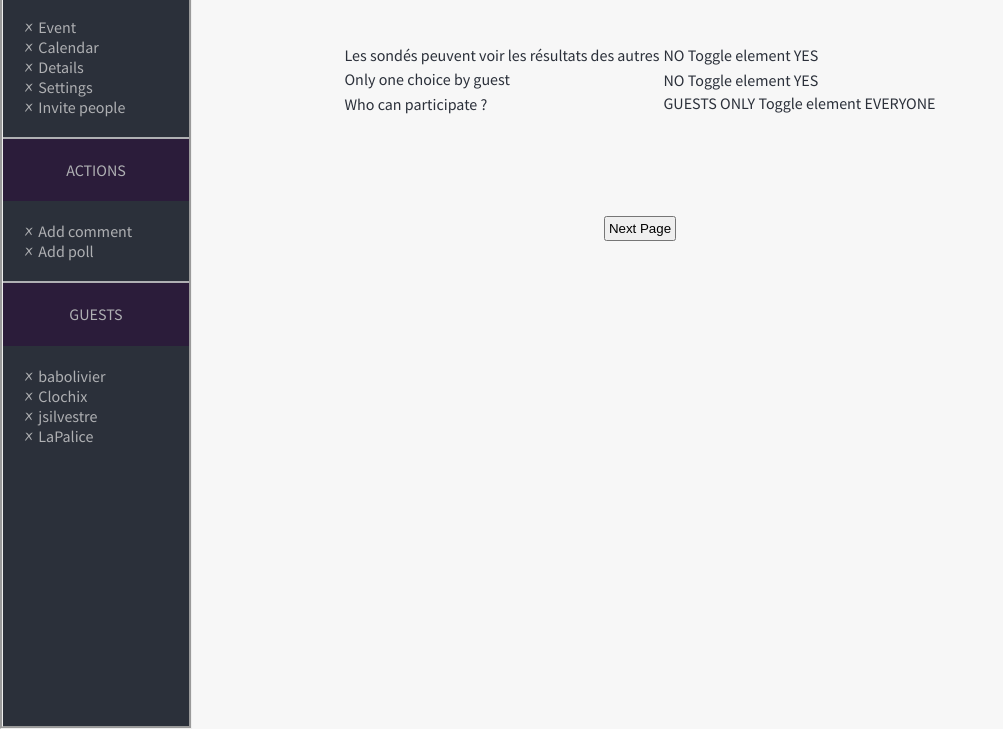
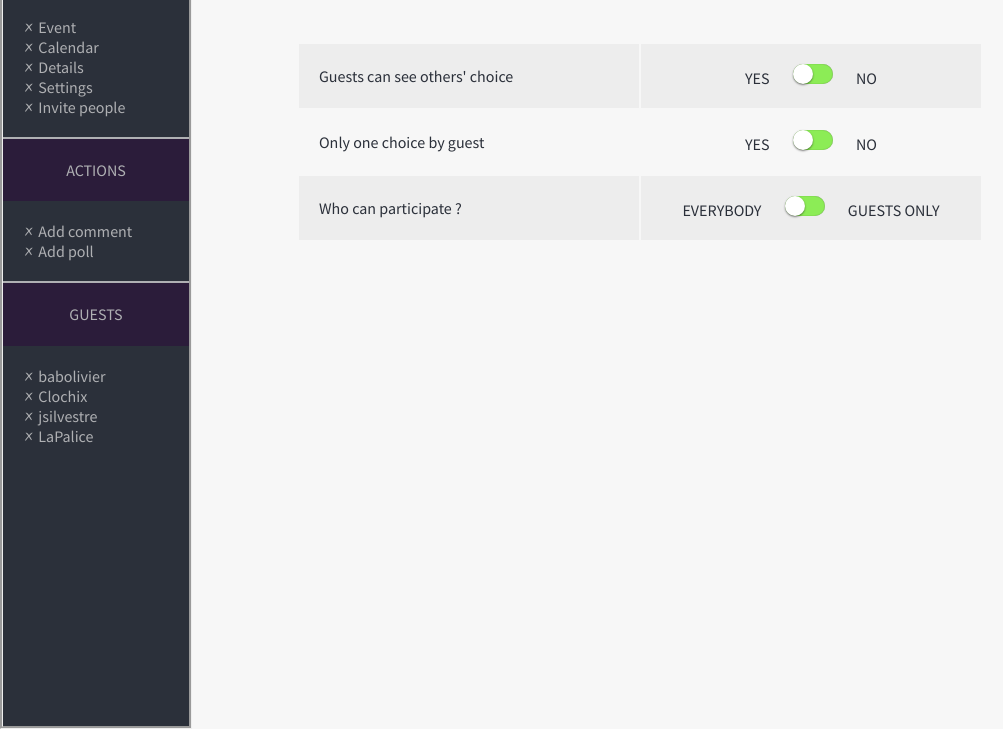
Before and after one commit to LaPalice/Cozy-planner, a website: page Cozy-planner Settings.html in a window 1280 px wide. Shown: the part 71-800 px from the top of the page, without its empty margins (0-1003 px from the left). Drawn offline with Linux system fonts and the light colour scheme.

Commit message:
Settings done

```diff
--- a/Cozy-planner Settings.html
+++ b/Cozy-planner Settings.html
@@ -45,44 +45,48 @@
 	<h1>Settings</h1>
 
 	<table>
-		<tr>
+		<tr class="darkgreyrow">
 			<td>
-				Les sondés peuvent voir les résultats des autres
+				Guests can see others' choice
 			</td>
-			<td>
-				<div>
-					NO
-					<span class="toggle">
-						Toggle element
-					</span>
-					YES
-				</div>
+			<td class="toggle">
+			    <label for="viewresults">
+				      YES
+			    </label>
+			    <label class="rb-switcher">
+			      <input type="checkbox" name="choice" id="viewresults" value="viewresults"/>
+			      <i></i> NO
+			    </label>
 			</td>
+		</tr>
 
 		<tr>
 			<td>
 				Only one choice by guest
 			</td>
-			<td class="inline">
-				NO
-					<span class="toggle">
-						Toggle element
-					</span>
-				YES
+			<td class="toggle">
+					    <label for="onechoice">
+						      YES
+					    </label>
+					    <label class="rb-switcher">
+					      <input type="checkbox" name="choice" id="onechoice" value="onechoice" />
+					      <i></i> NO
+					    </label>
 			</td>
+		</tr>
 
-		<tr>
-			<td class="inline">
+		<tr class="darkgreyrow">
+			<td>
 				Who can participate ?
 			</td>
-			<td>
-				<div>
-					GUESTS ONLY
-						<span class="toggle">
-							Toggle element
-						</span>
-					EVERYONE
-				</div>
+			<td class="toggle">
+					    <label for="guestonly">
+						      EVERYBODY
+					    </label>
+					    <label class="rb-switcher">
+					      <input type="checkbox" name="choice" id="guestonly" value="guestonly" />
+					      <i></i> GUESTS ONLY
+					    </label>
 			</td>
 		</tr>
 
--- a/style.css
+++ b/style.css
@@ -355,9 +355,59 @@
 {
 	margin: auto;
 	text-align: left;
+	border: none;
 }
 
-td.inline
+td
 {
-	display: inline;
+	border: none;
+	min-width: 300px;
+	padding: 20px;
 }
+
+td.toggle
+{
+	text-align: center;
+}
+
+.darkgreyrow
+{
+	background-color: #EDEDED;
+}
+
+/*checkbox*/
+input
+{
+	display: none;
+}
+
+i
+{
+	display: inline-block;
+	cursor: pointer;
+	padding-right: 20px;
+	transition: all ease 0.2s;
+	-webkit-transition: all ease 0.2s;
+	border-radius: 20px;
+	box-shadow: inset 0 0 1px rgba(0,0,0,.5);
+	margin-right: 20px;
+	margin-left: 20px;
+	background-color: #8cec56;
+}
+  i:before {
+    display: block;
+    content: '';
+    width: 20px;
+    height: 20px;
+    border-radius: 20px;
+    background: white;
+    box-shadow: 0 1px 2px rgba(0,0,0,.5);
+  }
+  :checked + i {
+    padding-right: 0;
+    padding-left: 20px;
+    box-shadow: inset 0 0 1px rgba(0,0,0,.5), inset 0 0 40px #e52630;
+    -webkit-box-shadow: inset 0 0 1px rgba(0,0,0,.5), inset 0 0 40px #e52630;
+  }
+
+  /*/checkbox */
```
